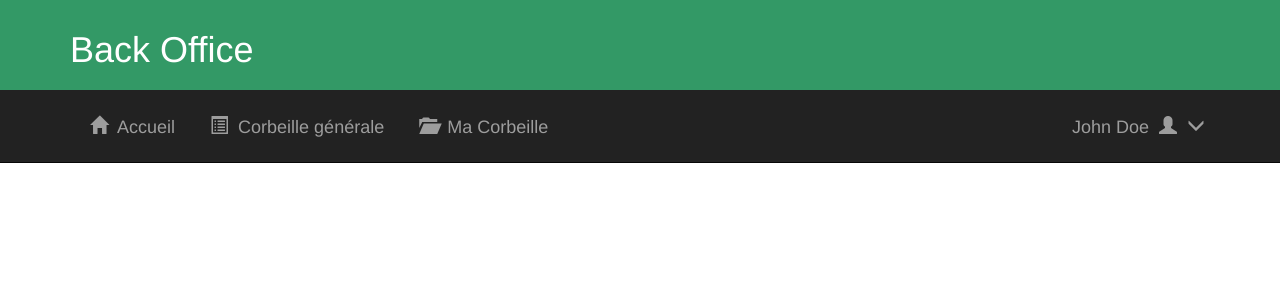
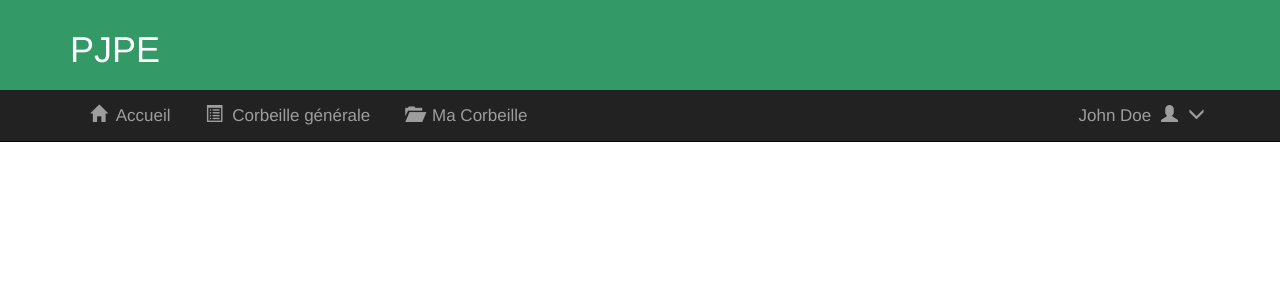
Before and after one commit to TeamBAAAAAM/Projet_BAAAAAM, a PHP site: page /backOffice/traiter.php in a window 1280 px wide. Shown: the top 300 px of the page. Run offline with PHP 8.4, Linux system fonts and the light colour scheme.

Commit message:
Update traiter.php

```diff
--- a/backOffice/traiter.php
+++ b/backOffice/traiter.php
@@ -55,19 +55,18 @@
 			});
 		</script>
 
-        <title>BAAAAAM - Réception des documents</title>
+        <title>PJPE - Réception des documents</title>
 	</head>
 	<body>
 		<nav class="navbar navbar-default header">
 			<div class="container">
 				<div class="navbar-header">
-					<h1>Back Office</h1>
+					<h1>PJPE</h1>
 				</div>
 			</div>
 		</nav>
 
-		<nav class="navbar navbar-inverse navbar-static-top">
-			<h4>
+		<nav class="navbar navbar-inverse navbar-static-top police">
 			<div class="container">
 				<div class="navbar-header">
 					<button type="button" class="navbar-toggle" data-toggle="collapse" data-target="#myNavbar2">
@@ -97,7 +96,6 @@
 					</ul>
 				</div>
 			</div>
-			</h4>
 		</nav>
 
 		<div class="container">
```
Lines whose indentation alone changed are shown as unchanged.
